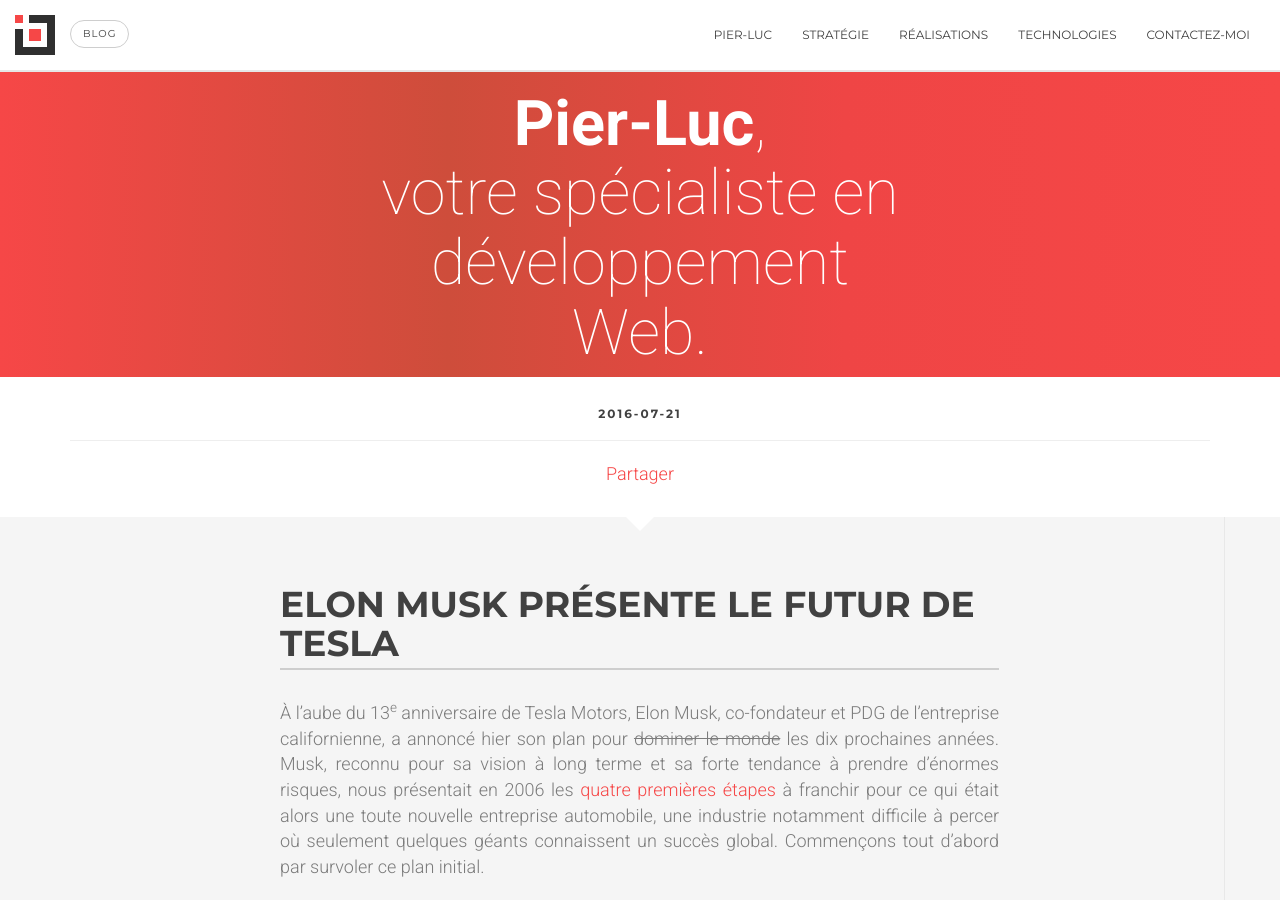
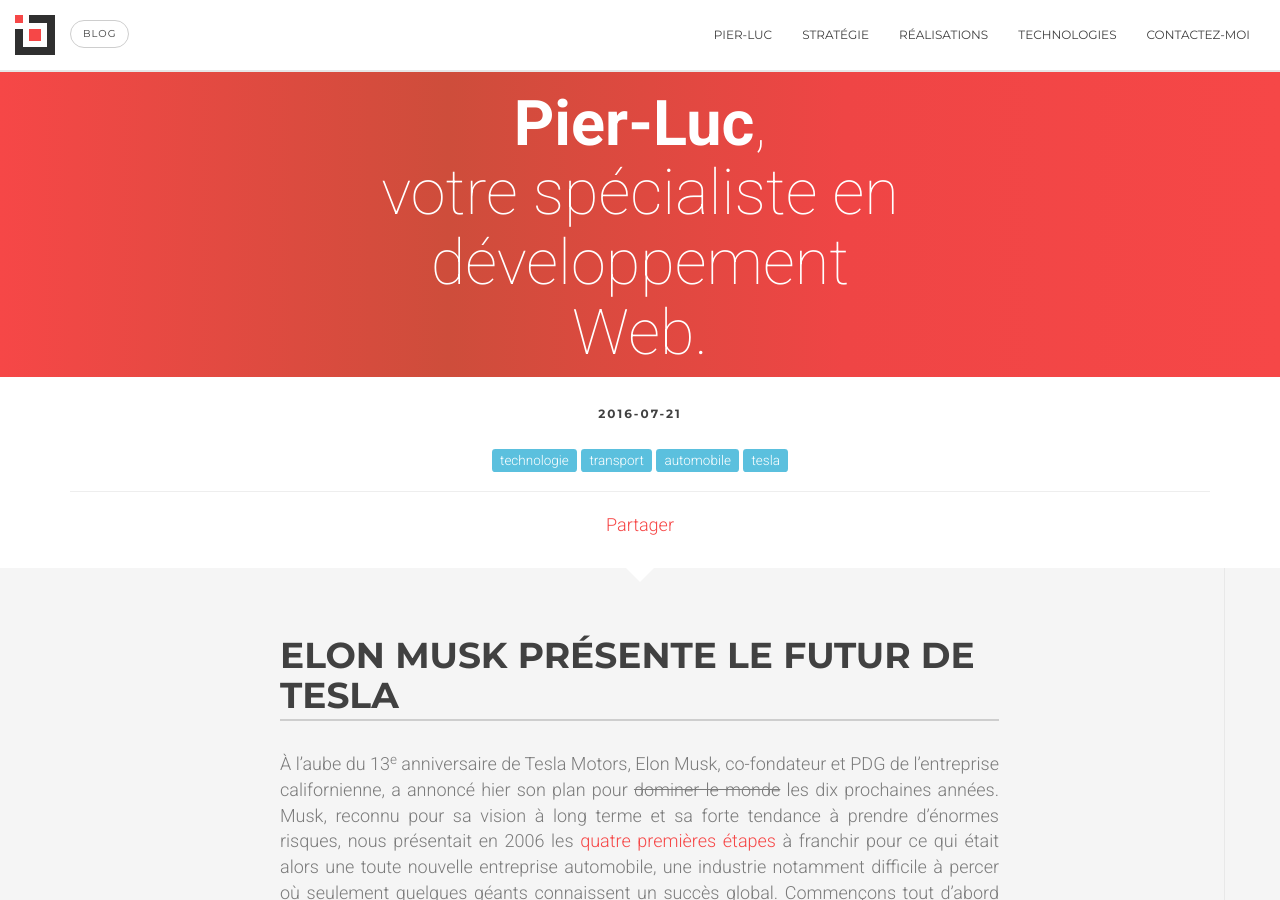
Before and after one commit to Zertz/pierluc.io, a Jekyll site: the page built from _posts/2016-07-21-elon-musk-presente-futur-tesla.md, in a window 1280 px wide and 900 px high. Built offline with Jekyll 4.4.1, drawn with Linux system fonts in a browser that asks for light colours; some of the changed text lies outside the part shown.

Commit message:
Improve blog post layout

```diff
--- a/_layouts/post.html
+++ b/_layouts/post.html
@@ -10,6 +10,12 @@
       <div class="row">
         <div class="col-lg-12 text-center">
           <h4 class="no-margin">{{ page.date | date : '%Y-%m-%d' }}</h4>
+          <br>
+          <p>
+            {% for category in page.categories %}
+            <span class="label label-info">{{ category | downcase }}</span>
+            {% endfor %}
+          </p>
           {% if page.share %}
           <hr>
           <div class="fb-share-button" data-href="{{site.url}}{{page.url}}" data-layout="button_count" data-size="large" data-mobile-iframe="true">
@@ -27,15 +33,10 @@
           <h2 class="process-number">{{ page.title }}</h2>
           {{ content }}
           <hr>
-          <p>
-            {% for category in page.categories %}
-            <span class="label label-info">{{ category | downcase }}</span>
-            {% endfor %}
-          </p>
           <hr>
           {% if page.comments %}
-          <button type="button" class="btn btn-lg btn-primary" id="show-post-comments">Afficher les commentaires</button>
-          <div id="fb-comments-wrapper">
+          <div id="fb-comments-wrapper" class="text-center">
+            <button type="button" class="btn btn-lg btn-primary" id="show-post-comments">Afficher les commentaires</button>
             <div id="fb-comments" data-href="{{site.url}}{{page.url}}" data-num-posts="5"></div>
           </div>
           {% endif %}
```
